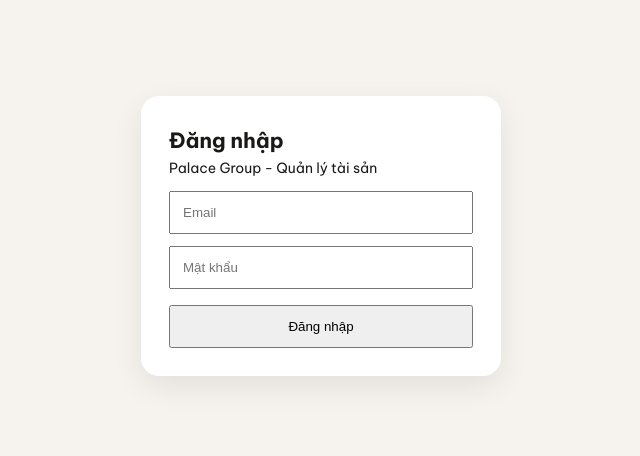
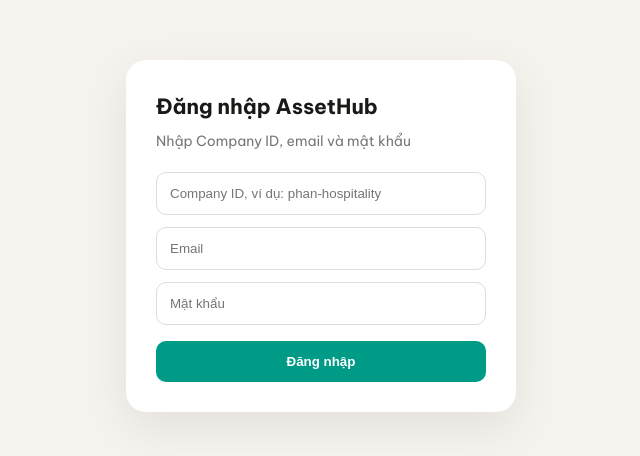
Before and after one commit to chuchenboss/hotel-asset-app, a React (Vite) app: page / in a window 1280 px wide. Shown: the part 164-620 px from the top of the page, without its empty margins (319-959 px from the left). Built offline with nearby package versions, Linux system fonts and the light colour scheme; no server answers.

Commit message:
add company id login

```diff
--- a/src/Login.jsx
+++ b/src/Login.jsx
@@ -1,16 +1,35 @@
 import { useState } from "react";
-import { signInWithEmailAndPassword } from "firebase/auth";
-import { auth } from "./data/firebase.js";
+import { signInWithEmailAndPassword, signOut } from "firebase/auth";
+import { auth, findStaffByEmailAndCompany } from "./data/firebase.js";
 
 export default function Login() {
+  const [companyId, setCompanyId] = useState("");
   const [email, setEmail] = useState("");
   const [password, setPassword] = useState("");
   const [loading, setLoading] = useState(false);
 
-  const login = async () => {
+  const handleLogin = async () => {
+    if (!companyId.trim()) return alert("Vui lòng nhập Company ID");
+    if (!email.trim()) return alert("Vui lòng nhập email");
+    if (!password) return alert("Vui lòng nhập mật khẩu");
+
     try {
       setLoading(true);
-      await signInWithEmailAndPassword(auth, email, password);
+
+      await signInWithEmailAndPassword(auth, email.trim(), password);
+
+      const staff = await findStaffByEmailAndCompany(
+        email.trim(),
+        companyId.trim()
+      );
+
+      if (!staff) {
+        await signOut(auth);
+        alert("Tài khoản không thuộc công ty này hoặc chưa được phân quyền.");
+        return;
+      }
+
+      localStorage.setItem("companyId", companyId.trim());
     } catch (err) {
       alert("Đăng nhập lỗi: " + err.message);
     } finally {
@@ -21,40 +40,81 @@
   return (
     <div style={{
       minHeight: "100vh",
+      background: "#f6f3ee",
       display: "flex",
       alignItems: "center",
-      justifyContent: "center",
-      background: "#f6f3ee"
+      justifyContent: "center"
     }}>
       <div style={{
-        width: 360,
-        background: "white",
-        padding: 28,
-        borderRadius: 18,
-        boxShadow: "0 10px 30px rgba(0,0,0,0.08)"
+        width: 390,
+        background: "#fff",
+        padding: 30,
+        borderRadius: 20,
+        boxShadow: "0 15px 45px rgba(0,0,0,0.08)"
       }}>
-        <h2>Đăng nhập</h2>
-        <p>Palace Group - Quản lý tài sản</p>
+        <h2 style={{ marginBottom: 6 }}>Đăng nhập AssetHub</h2>
+
+        <div style={{ marginBottom: 20, color: "#777" }}>
+          Nhập Company ID, email và mật khẩu
+        </div>
 
         <input
-          placeholder="Email"
-          value={email}
-          onChange={e => setEmail(e.target.value)}
-          style={{ width: "100%", padding: 12, marginTop: 12 }}
+          value={companyId}
+          onChange={(e) => setCompanyId(e.target.value)}
+          placeholder="Company ID, ví dụ: phan-hospitality"
+          style={{
+            width: "100%",
+            padding: 13,
+            marginBottom: 12,
+            borderRadius: 10,
+            border: "1px solid #ddd"
+          }}
         />
 
         <input
+          value={email}
+          onChange={(e) => setEmail(e.target.value)}
+          placeholder="Email"
+          type="email"
+          style={{
+            width: "100%",
+            padding: 13,
+            marginBottom: 12,
+            borderRadius: 10,
+            border: "1px solid #ddd"
+          }}
+        />
+
+        <input
+          value={password}
+          onChange={(e) => setPassword(e.target.value)}
           placeholder="Mật khẩu"
           type="password"
-          value={password}
-          onChange={e => setPassword(e.target.value)}
-          style={{ width: "100%", padding: 12, marginTop: 12 }}
+          onKeyDown={(e) => {
+            if (e.key === "Enter") handleLogin();
+          }}
+          style={{
+            width: "100%",
+            padding: 13,
+            marginBottom: 16,
+            borderRadius: 10,
+            border: "1px solid #ddd"
+          }}
         />
 
         <button
-          onClick={login}
+          onClick={handleLogin}
           disabled={loading}
-          style={{ width: "100%", padding: 12, marginTop: 16 }}
+          style={{
+            width: "100%",
+            padding: 13,
+            borderRadius: 10,
+            border: "none",
+            background: "#009b87",
+            color: "#fff",
+            fontWeight: 600,
+            cursor: "pointer"
+          }}
         >
           {loading ? "Đang đăng nhập..." : "Đăng nhập"}
         </button>
--- a/src/data/firebase.js
+++ b/src/data/firebase.js
@@ -1,3 +1,4 @@
+import { query, where } from "firebase/firestore";
 import { getAuth } from "firebase/auth";
 import { initializeApp } from "firebase/app";
 import { getFirestore, collection, getDocs, setDoc, doc } from "firebase/firestore";
@@ -76,3 +77,21 @@
 }
 export const getCompanies = () => getCollection("companies");
 export const saveCompanies = (data) => saveCollection("companies", data);
+export async function findStaffByEmailAndCompany(email, companyId) {
+  const q = query(
+    collection(db, "staff"),
+    where("email", "==", email),
+    where("companyId", "==", companyId)
+  );
+
+  const snapshot = await getDocs(q);
+
+  if (snapshot.empty) return null;
+
+  const docData = snapshot.docs[0];
+
+  return {
+    id: docData.id,
+    ...docData.data()
+  };
+}
```
